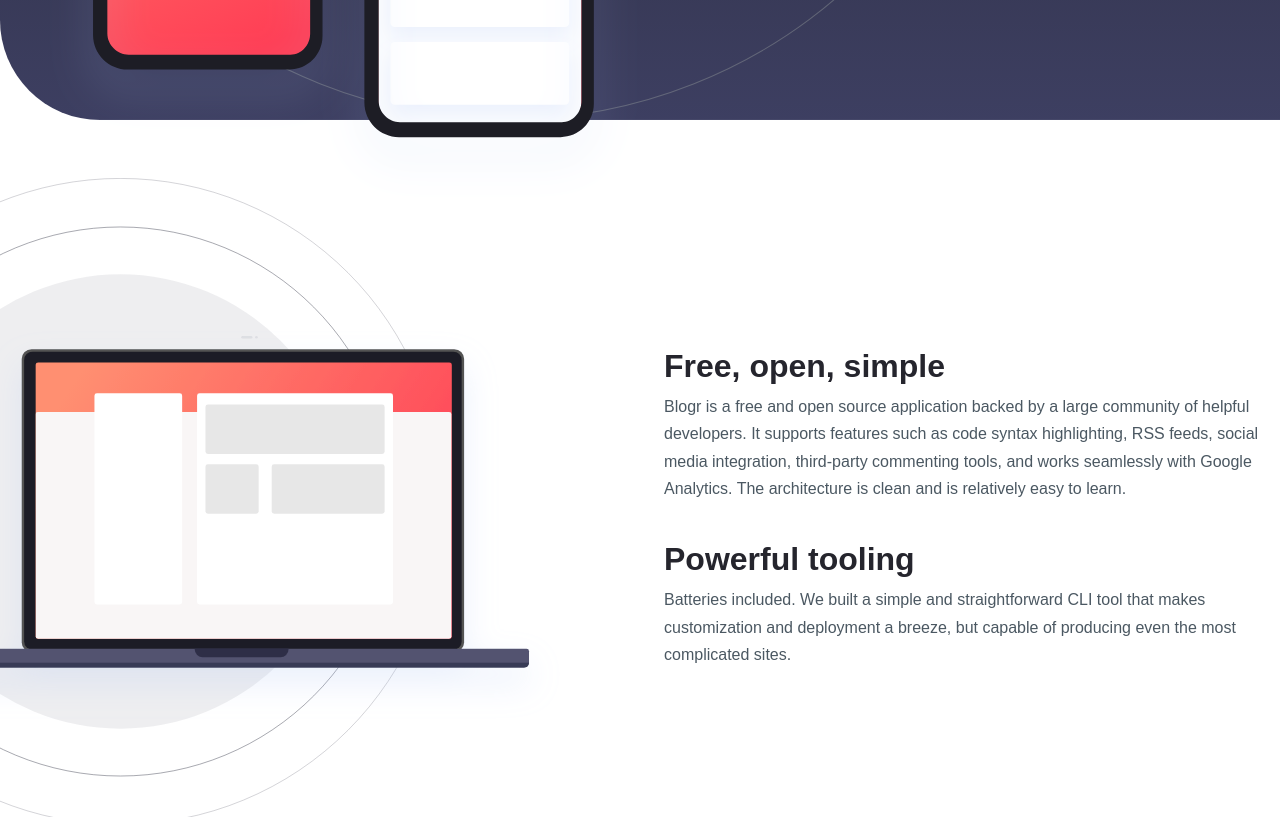
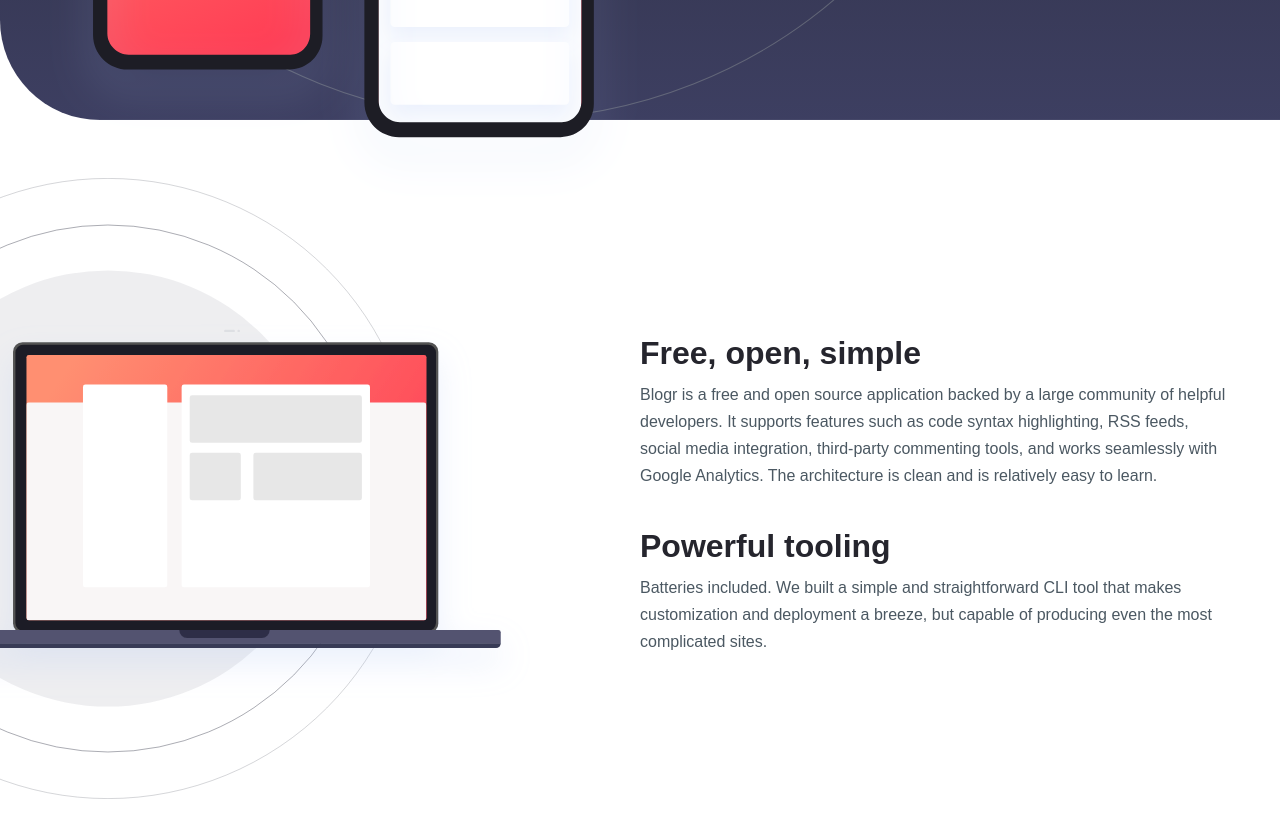
Before and after one commit to fidelisobioma/Blogr, a plain HTML site: page index.html in a window 1280 px wide. Shown: the part 1760-2577 px from the top of the page. Drawn offline with Linux system fonts and the light colour scheme.

Commit message:
padding removed

```diff
--- a/style.css
+++ b/style.css
@@ -523,7 +523,6 @@
   .section3 {
     max-width: 80rem;
     margin: auto;
-    padding: 3rem 0 3rem 3rem;
   }
   .section3 .container {
     display: grid;
```
